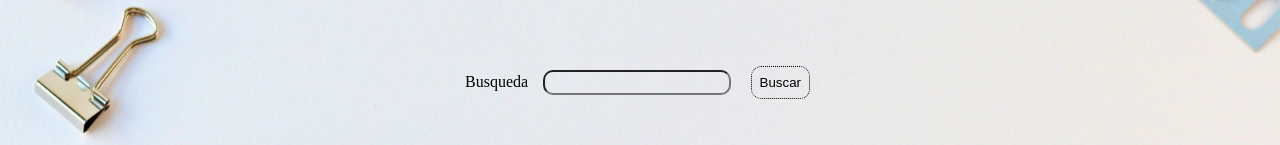
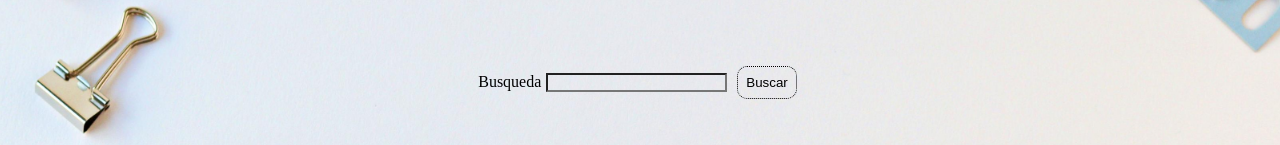
Before and after one commit to AdrianRiveraSegade/reactNotas, a React (Create React App) app: page /list in a window 1280 px wide. Shown: the part 187-332 px from the top of the page. Built offline with nearby package versions, Linux system fonts and the light colour scheme.

Commit message:
listas sin puntos

```diff
--- a/src/components/NoteList.css
+++ b/src/components/NoteList.css
@@ -10,4 +10,5 @@ h3 {
 
 .lista {
   text-align: center;
+  list-style: none;
 }
--- a/src/components/SearchForm.js
+++ b/src/components/SearchForm.js
@@ -14,7 +14,6 @@ const SearchForm = ({ searchParams, setSearchParams }) => {
     >
       <label htmlFor="search">Busqueda</label>
       <input
-        className="search"
         id="search"
         value={search}
         onChange={(event) => {
```
